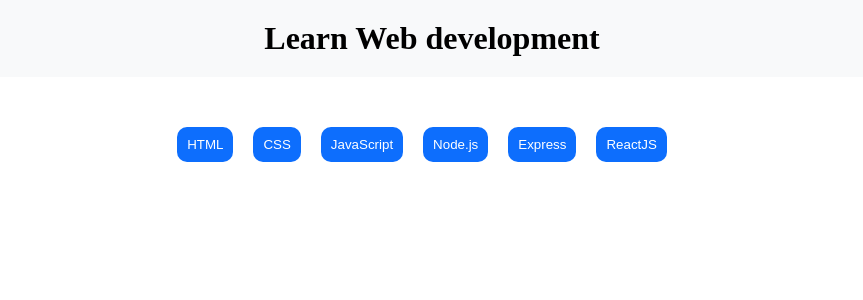
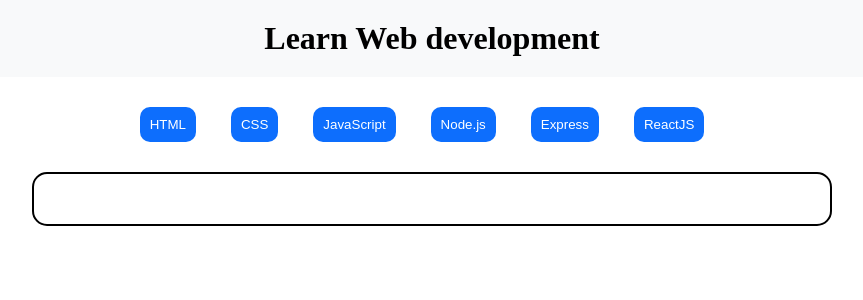
Before and after one commit to AndreaRispoli97/react-use-state, a React (Vite) app: page / in a window 1280 px wide. Shown: the top 300 px of the page, without its empty margins (208-1071 px from the left). Built offline with nearby package versions, Linux system fonts and the light colour scheme.

Commit message:
add: structure css

```diff
--- a/src/component/Card.jsx
+++ b/src/component/Card.jsx
@@ -8,6 +8,7 @@
 
     return (
         <>
+            <div className="btn-card">
                 {
                     languages.map((language) => (
 
@@ -18,9 +19,9 @@
 
                     ))
                 }
+            </div>
 
-
-            < div >
+            < div className="description-card">
                 <h2>
                     {
                         currentElement ? currentElement.title : ''
--- a/src/component/Main.jsx
+++ b/src/component/Main.jsx
@@ -5,9 +5,9 @@
 
     return (
         <div className="container">
-            <div className="button">
-                <CardFaq languages={languages} />
-            </div>
+
+            <CardFaq languages={languages} />
+
         </div>
     )
 }
--- a/src/index.css
+++ b/src/index.css
@@ -14,9 +14,12 @@
 
 /* Main */
 
-.container {
+.btn-card {
+  padding-top: 30px;
+  padding-bottom: 30px;
   display: flex;
   justify-content: center;
+  gap: 15px;
 }
 
 .btn {
@@ -28,8 +31,10 @@
   margin-right: 20px;
 }
 
-.button {
-
-  padding-top: 50px;
-
+.description-card {
+  width: 800px;
+  border: 2px solid black;
+  border-radius: 15px;
+  margin: 0 auto;
+  padding: 25px;
 }
```
Lines whose indentation alone changed are shown as unchanged.
